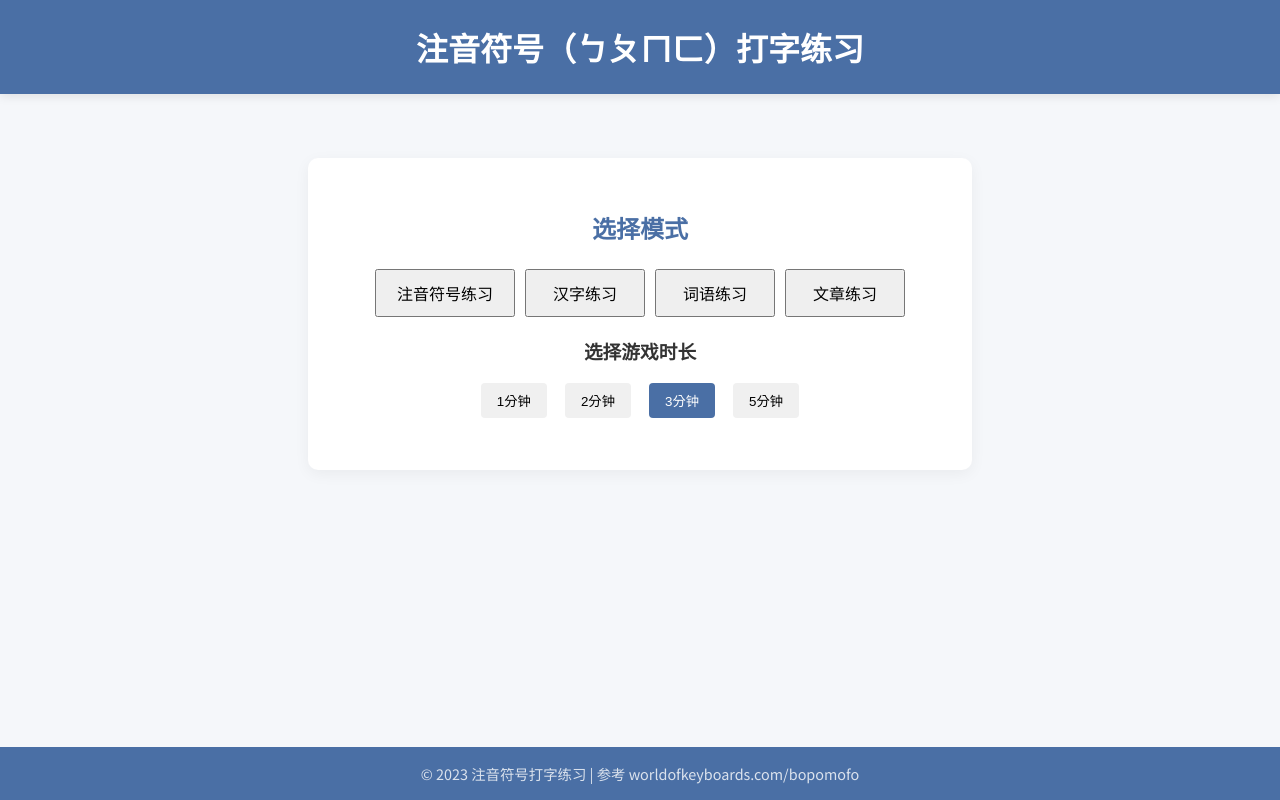
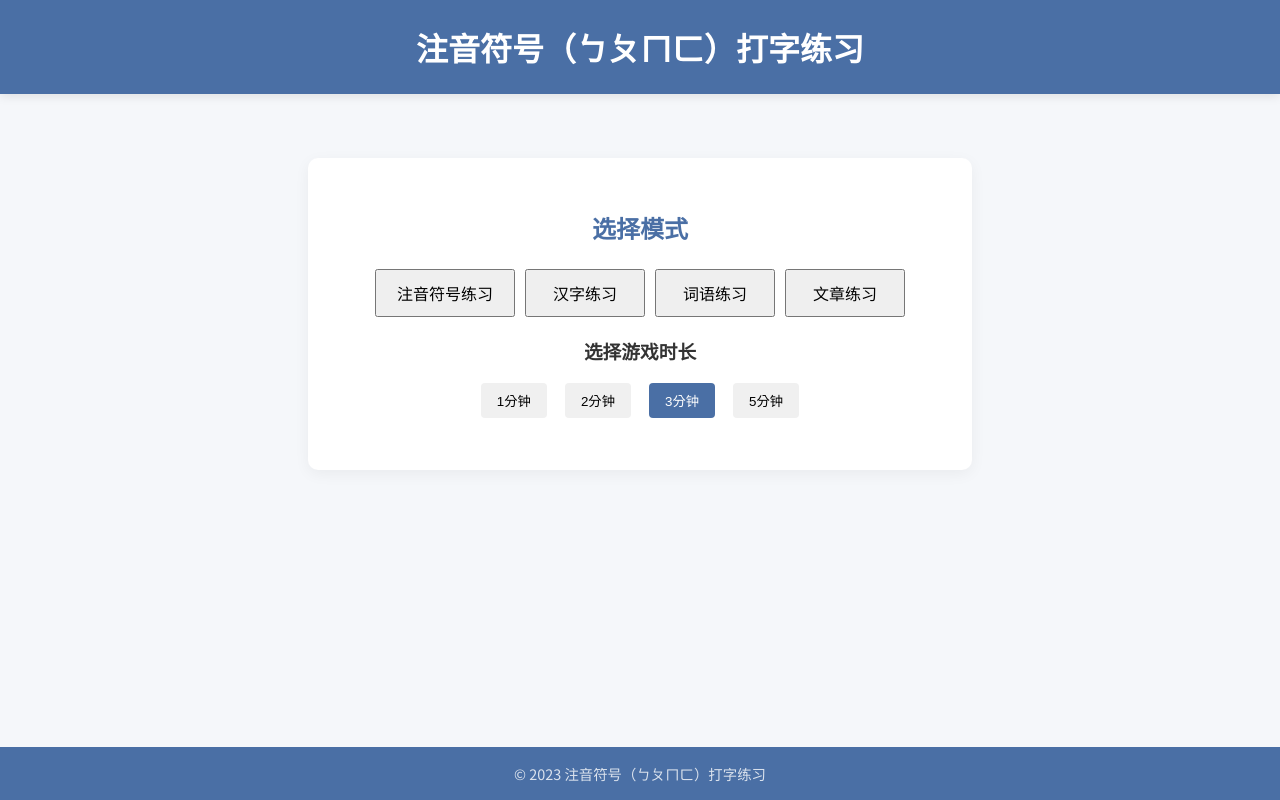
Before and after one commit to Boomshakal/bopomofo, a React (Create React App) app: page / in a window 1280 px wide. Built offline with nearby package versions, Linux system fonts and the light colour scheme.

Commit message:
docs: 更新页脚中的版权信息文本

```diff
--- a/src/App.js
+++ b/src/App.js
@@ -679,7 +679,7 @@ function App() {
       </main>
 
       <footer className="App-footer">
-        <p>© 2023 注音符号打字练习 | 参考 worldofkeyboards.com/bopomofo</p>
+        <p>© 2023 注音符号（ㄅㄆㄇㄈ）打字练习</p>
       </footer>
     </div>
   );
```
